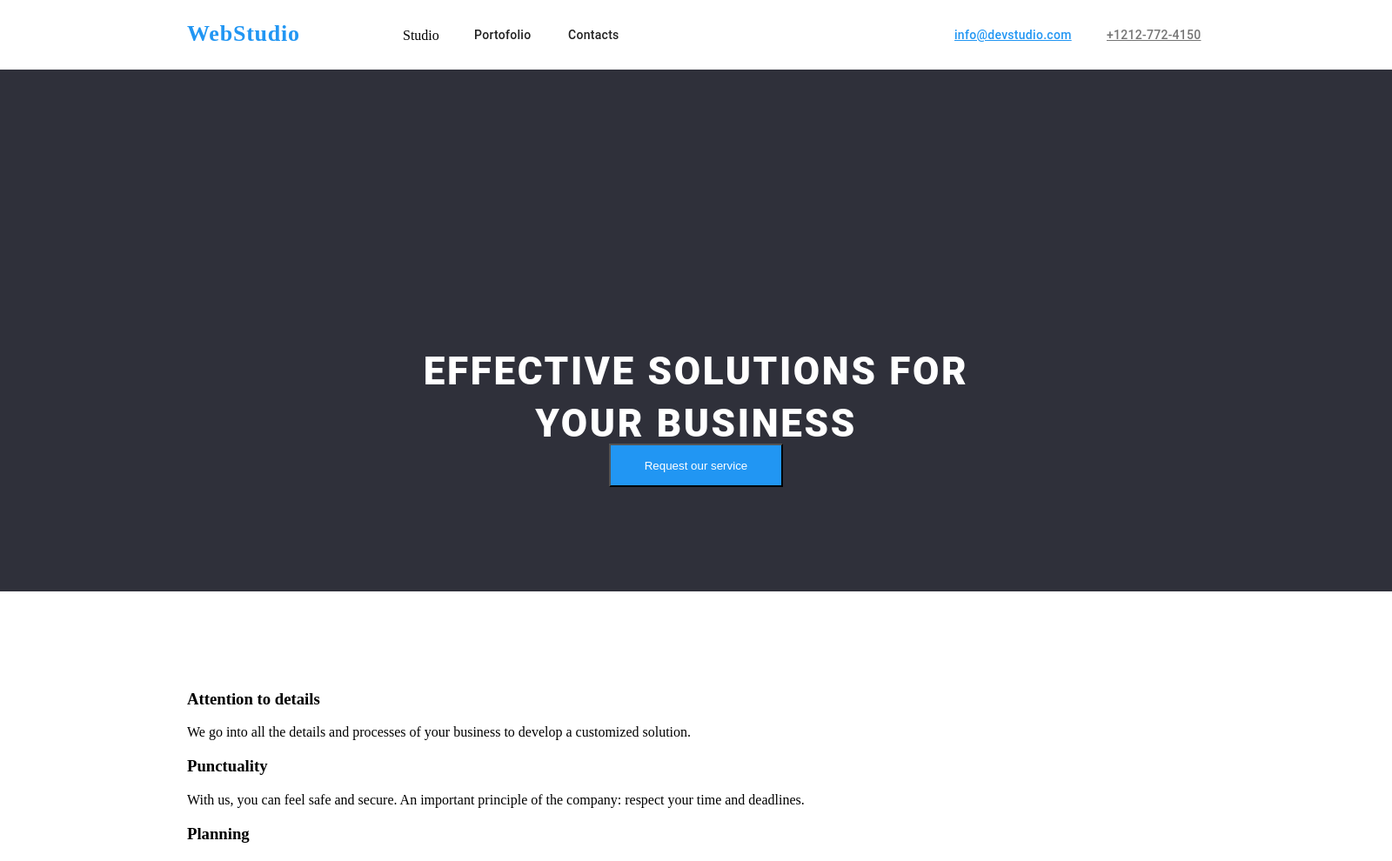
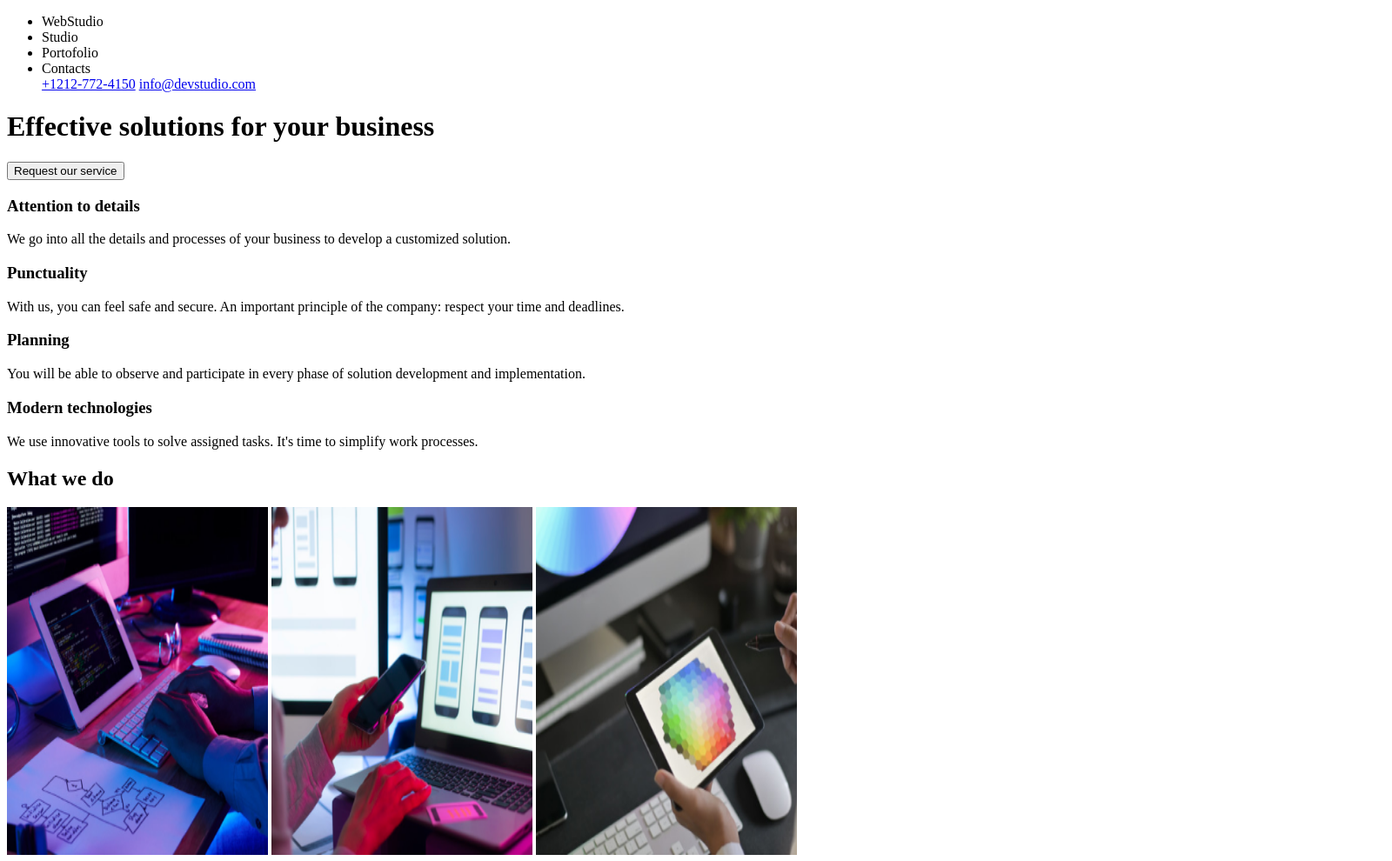
Before and after one commit to daniellesarau/goit-markup-hw-01, a plain HTML site: page webstudio.html in a window 1280 px wide. Shown: the top 990 px of the page at 87% size, 1600 px wide, since content can reach past the window. Drawn offline with Linux system fonts and the light colour scheme.

Commit message:
changes2

```diff
--- a/styles/styles.css
+++ /dev/null
@@ -1,136 +0,0 @@
-.name-of-site {
-  position: absolute;
-  width: 145px;
-  height: 31px;
-  left: 215px;
-  top: 23px;
-
-  font-family: "Raleway";
-  font-style: normal;
-  font-weight: 700;
-  font-size: 26px;
-  line-height: 31px;
-  /* identical to box height */
-
-  letter-spacing: 0.03em;
-
-  color: #2196f3;
-}
-.silca {
-  position: absolute;
-  width: 42px;
-  height: 16px;
-  left: 463px;
-  top: 32px;
-}
-.porto {
-  position: absolute;
-  width: 58px;
-  height: 16px;
-  left: 545px;
-  top: 32px;
-
-  font-family: "Roboto";
-  font-style: normal;
-  font-weight: 500;
-  font-size: 14px;
-  line-height: 16px;
-  letter-spacing: 0.02em;
-
-  color: #212121;
-}
-.contact {
-  position: absolute;
-  width: 59px;
-  height: 16px;
-  left: 653px;
-  top: 32px;
-
-  font-family: "Roboto";
-  font-style: normal;
-  font-weight: 500;
-  font-size: 14px;
-  line-height: 16px;
-  letter-spacing: 0.02em;
-
-  color: #212121;
-}
-.telefon {
-  position: absolute;
-  width: 113px;
-  height: 16px;
-  left: 1272px;
-  top: 32px;
-
-  font-family: "Roboto";
-  font-style: normal;
-  font-weight: 500;
-  font-size: 14px;
-  line-height: 16px;
-  letter-spacing: 0.02em;
-
-  color: #757575;
-}
-.email {
-  position: absolute;
-  width: 135px;
-  height: 16px;
-  left: 1097px;
-  top: 32px;
-
-  font-family: "Roboto";
-  font-style: normal;
-  font-weight: 500;
-  font-size: 14px;
-  line-height: 16px;
-  letter-spacing: 0.02em;
-
-  color: #2196f3;
-}
-
-.important {
-  position: absolute;
-  width: 1600px;
-  height: 600px;
-  left: 0px;
-  top: 80px;
-  background: #2f303a;
-  align-content: center;
-}
-.title {
-  position: absolute;
-  width: 696px;
-  height: 120px;
-  left: 452px;
-  top: 280px;
-
-  font-family: "Roboto";
-  font-style: normal;
-  font-weight: 900;
-  font-size: 44px;
-  line-height: 60px;
-  /* or 136% */
-
-  text-align: center;
-  letter-spacing: 0.06em;
-  text-transform: uppercase;
-
-  color: #ffffff;
-}
-.button-service {
-  position: absolute;
-  width: 200px;
-  height: 50px;
-  left: 700px;
-  top: 430px;
-  background-color: #2196f3;
-  color: white;
-}
-.container {
-  position: absolute;
-  width: 1170px;
-  height: 101px;
-  left: 215px;
-  top: 774px;
-  justify-content: center;
-}
--- a/webstudio.html
+++ b/webstudio.html
@@ -10,24 +10,27 @@
       href="https://fonts.googleapis.com/css2?family=Montserrat:wght@700&display=swap"
       rel="stylesheet"
     />
-
-    <link rel="stylesheet" href="styles/styles.css" />
+     <link rel="stylesheet" href="styles/styles.css" />
     <title>WebStudio</title>
   </head>
   <body>
     <header>
-      <span class="name-of-site"> WebStudio </span>
-      <span class="silca">Studio </span>
-      <span class="porto">Portofolio</span>
-      <span class="contact">Contacts</span>
+      <nav>
+        <ul>
+      <li class="name-of-site"> WebStudio </li>
+      <li class="silca">Studio </li>
+      <li class="porto">Portofolio</li>
+      <li class="contact">Contacts</li>
       <a class="telefon" href="tel:+1212-772-4150">+1212-772-4150</a>
       <a class="email" href="mailto:info@devstudio.com">info@devstudio.com</a>
+        </ul>
+      </nav>
     </header>
-    <aside class="important">
+    <main class="important">
       <h1 class="title">Effective solutions for your business</h1>
       <button class="button-service" type="button">Request our service</button>
-    </aside>
-    <div class="container">
+    </main>
+    <section class="container">
       <span>
       <h3 class="services">Attention to details</h3>
       <p class="purpose">
@@ -54,6 +57,21 @@
         >We use innovative tools to solve assigned tasks. It's time to simplify
         work processes.</p>
         </span>
-    </div>
+    </section>
+    <section class="ourjob">
+
+      <h2>What we do</h2>
+      <img height="400" width="300" src="images/what.png" alt="comp">
+      <img height="400" width="300" src="images/what1.png" alt="comp1">
+      <img height="400" width="300" src="images/what2.png" alt="comp2">
+
+    </section>
+    <section>
+      <h2>Our Team</h2>
+      <img height="400" width="300" src="images/img.jpg" alt="chris">
+      <img height="400" width="300" src="images/img-1.jpg" alt="kylie">
+      <img height="400" width="300" src="images/img-2.jpg" alt="ryan">
+      <img height="400" width="300" src="images/img-3.jpg" alt="tyler">
+    </section>
   </body>
 </html>
```
Also changed, not shown: images/Bg.png (added), images/img-1.jpg (added), images/img-2.jpg (added), images/img-3.jpg (added), images/img.jpg (added), images/what.png (added), images/what1.png (added), images/what2.png (added).
